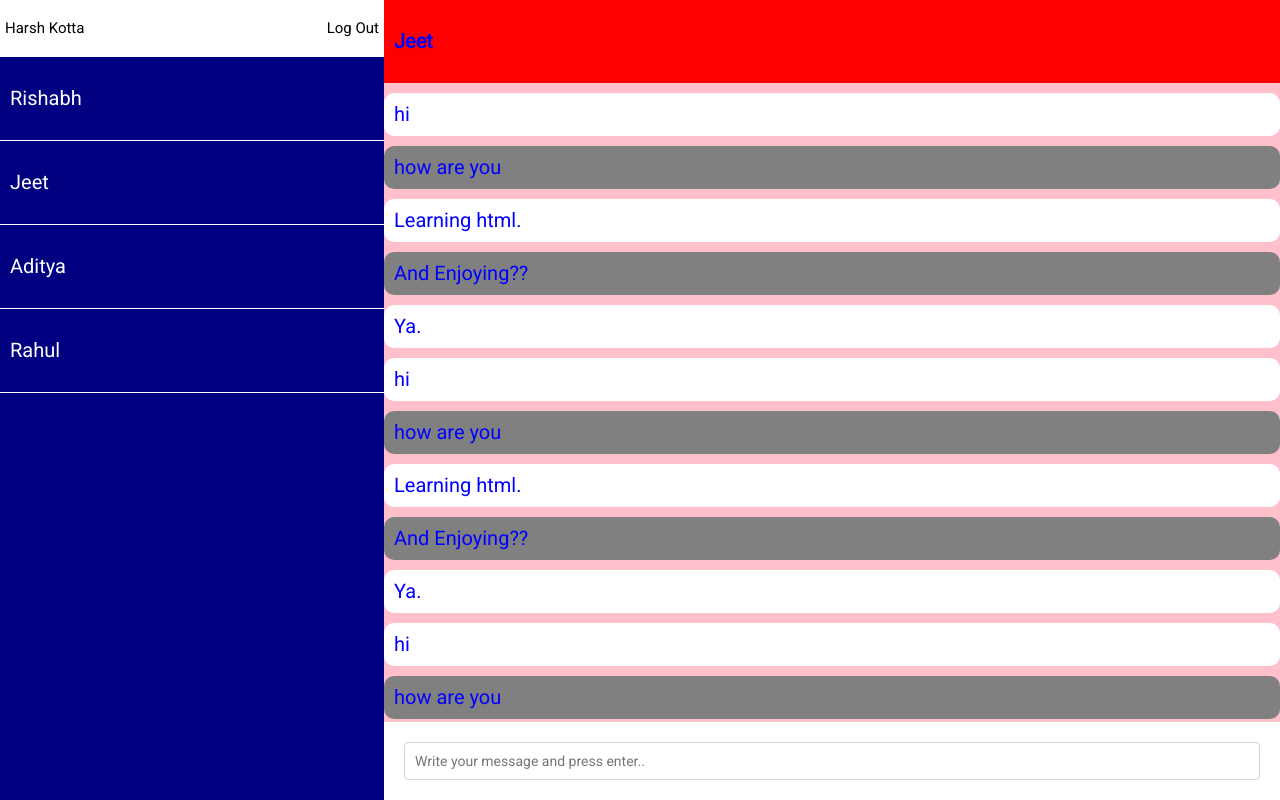
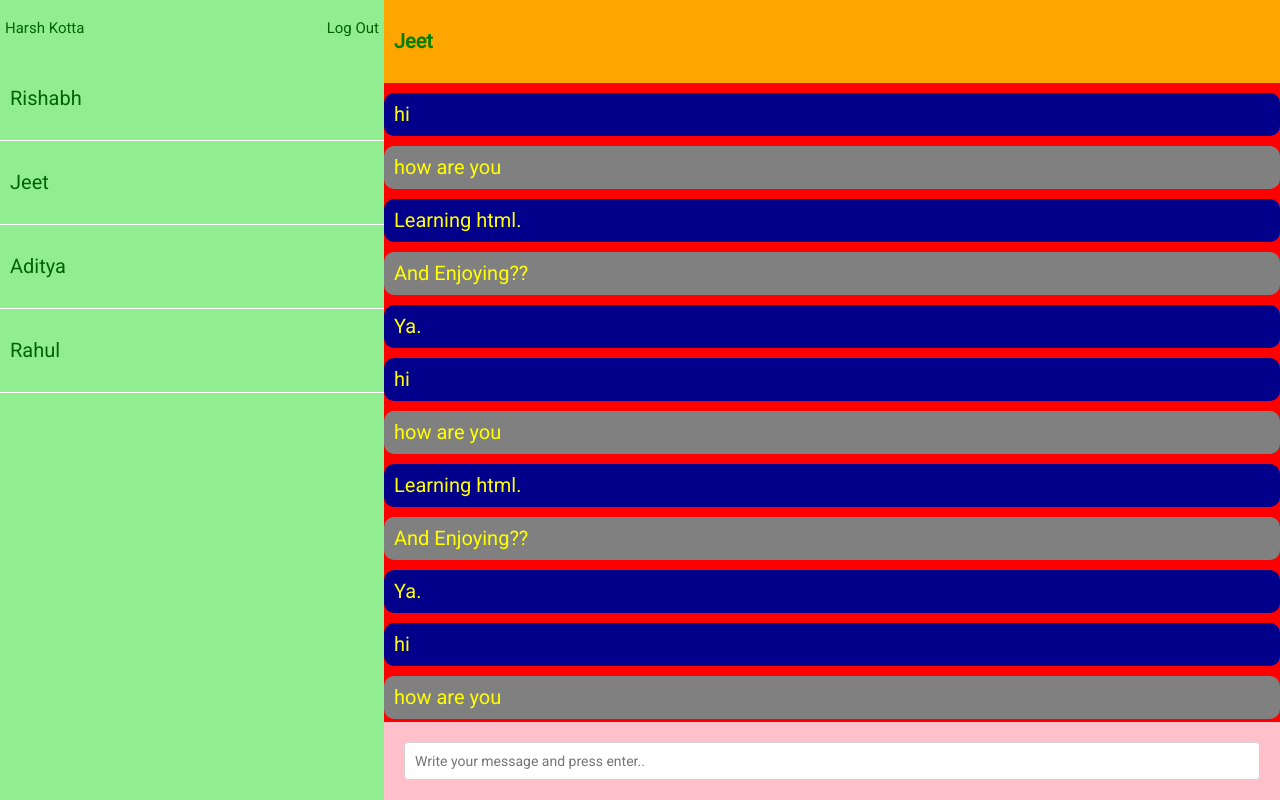
Before and after one commit to rishabhkamal/well, a plain HTML site: page chat.html in a window 1280 px wide. Drawn offline with nearby package versions, Linux system fonts and the light colour scheme.

Commit message:
Newly created

```diff
--- a/style.css
+++ b/style.css
@@ -61,34 +61,36 @@ Chat Page
 */
 
 .member-area{
-  color: black;
+  color: darkgreen;
   font-size: 15px;
 position: fixed;
 top:0;
 bottom: 0;
 left: 0;
 width: 30%;
-background-color: navy;
+background-color: lightgreen;
+background: lightgreen;
 }
 
 .message-area{
-  color: blue;
+  color: yellow;
   position: fixed;
   left: 30%;
   bottom: 0;
   width: 70%;
   top: 0;
-  background-color: pink;
+  background-color: red;
 }
 
 .user-info{
-  background: white;
+  background: ligthgreen;
   padding: 5px;
+  border-bottom:
 }
 
 .member{
   font-size: 20px;
-  color: white;
+  color: darkgreen;
   padding: 10px;
   border-bottom: solid 1px white;
   cursor: pointer;
@@ -106,12 +108,13 @@ background-color: navy;
 
 
 .member.active{
-  background-color: red;
+  background-color:orange;
   font-size: 20px;
   color: blue;
   font-weight: bold;
   border: none;
   margin-bottom: 10px;
+  color: green;
 }
 
 .messages{
@@ -120,11 +123,13 @@ background-color: navy;
 }
 
 .message{
-background-color: white;
+
+background-color: darkblue;
 padding: 10px;
   font-size: 20px;
   margin-bottom: 10px;
   border-radius: 10px;
+break-after: auto;
 }
 
 .message.by.user{
@@ -139,7 +144,7 @@ padding: 10px;
   left: 30%;
   bottom: 0;
   width: 70%;
-  background: white;
+  background: pink;
   padding: 20px;
 }
 
```
Also changed, not shown: chat.html (+2 -0 lines).
